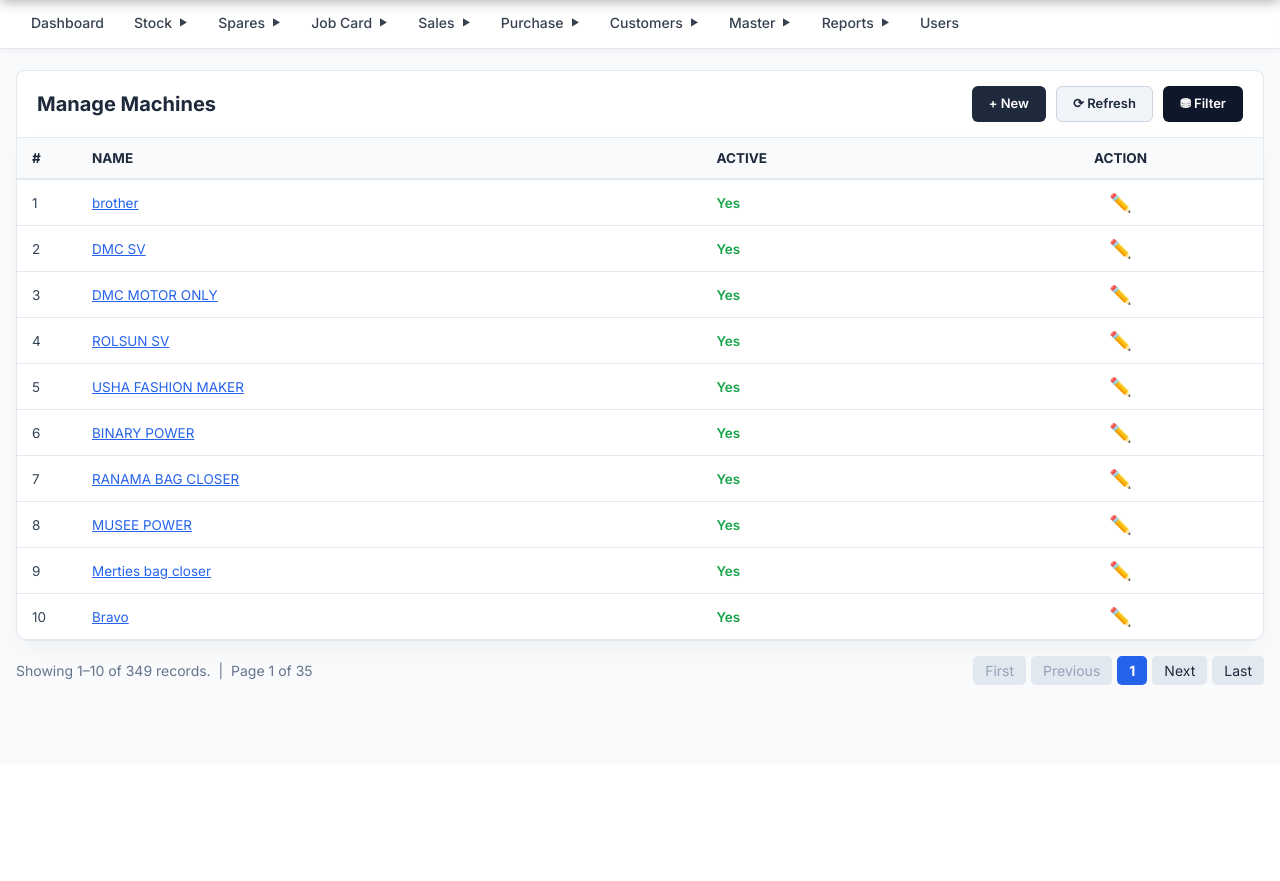
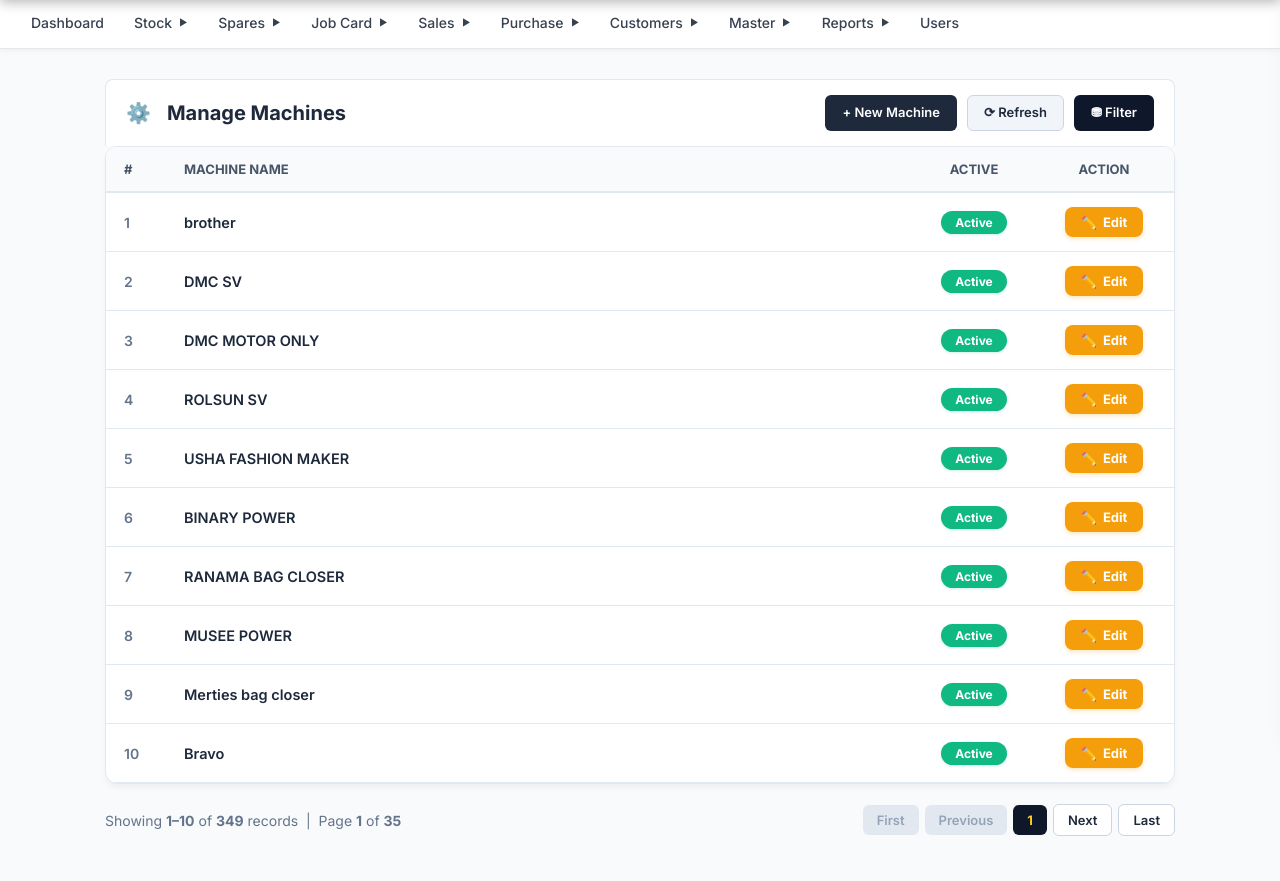
Before and after one commit to harivdev/sundermachines, a PHP site: page /Sunder_billing_new/machine/list_machine.php in a window 1280 px wide. Shown: the part 56-937 px from the top of the page. Before the commit the page ends 741 px from the top, so only its background shows below. Run offline with PHP 8.4, Linux system fonts and the light colour scheme; a user stored in the database is signed in; data comes from the database, SQL or seed files in the repository; some libraries are stand-ins or nearby versions.

Commit message:
Update Active badges and Edit action buttons on machine/list_machine.php to match reference design

```diff
--- a/machine/list_machine.php
+++ b/machine/list_machine.php
@@ -37,227 +37,80 @@ unset($queryParams['page']);
 $queryString = http_build_query($queryParams);
 ?>
 
-<div class="erp-container">
-
-    <!-- HEADER -->
-    <div class="erp-header-bar">
-        <div class="erp-header-title">Manage Machines</div>
-
-        <div class="erp-header-actions">
-            <a href="add_machine.php" class="btn-erp btn-erp-new">+ New</a>
-            <button onclick="location.reload()" class="btn-erp btn-erp-secondary">⟳ Refresh</button>
-            <button onclick="openFilter()" class="btn-erp btn-erp-primary">⛃ Filter</button>
-        </div>
-    </div>
-
-    <!-- TABLE -->
-    <div class="erp-table-box">
-        <table class="erp-table">
-            <thead>
-                <tr>
-                    <th style="width: 60px;">#</th>
-                    <th>Name</th>
-                    <th>Active</th>
-                    <th style="text-align:center;">Action</th>
-                </tr>
-            </thead>
-
-            <tbody>
-                <?php
-                if ($totalRows > 0) {
-                    $i = $offset + 1;
-                    while ($row = mysqli_fetch_assoc($res)) {
-                        ?>
-                        <tr>
-                            <td><?= $i++ ?></td>
-
-                            <td>
-                                <a href="edit_machine.php?id=<?= $row['id'] ?>" class="link">
-                                    <?= htmlspecialchars($row['machineName']) ?>
-                                </a>
-                            </td>
-
-                            <td>
-                                <?= $row['active'] ? '<span class="yes">Yes</span>' : '<span class="no">No</span>' ?>
-                            </td>
-
-                            <td style="text-align:center;">
-                                <a href="edit_machine.php?id=<?= $row['id'] ?>" class="edit-btn">✏️</a>
-                            </td>
-                        </tr>
-                    <?php }
-                } else { ?>
-                    <tr>
-                        <td colspan="4" class="no-data">No Data Found</td>
-                    </tr>
-                <?php } ?>
-            </tbody>
-        </table>
-    </div>
-
-    <!-- PAGINATION -->
-    <div class="pagination" style="display:flex; justify-content:space-between; align-items:center; margin-top:15px; font-size:14px; color:#64748b;">
-        <div>
-            <?php
-            $startRecord = $totalRows > 0 ? $offset + 1 : 0;
-            $endRecord = min($offset + $limit, $totalRows);
-            ?>
-            Showing <?= $startRecord ?>–<?= $endRecord ?> of <?= $totalRows ?> records. &nbsp;|&nbsp; Page <?= $page ?> of <?= $totalPages ?>
-        </div>
-
-        <div style="display:flex; gap:5px; align-items:center;">
-            <?php if ($page <= 1): ?>
-                <span style="padding:6px 12px; background:#e2e8f0; border-radius:5px; color:#94a3b8; cursor:not-allowed;">First</span>
-                <span style="padding:6px 12px; background:#e2e8f0; border-radius:5px; color:#94a3b8; cursor:not-allowed;">Previous</span>
-            <?php else: ?>
-                <a href="?<?= $queryString ? $queryString . '&' : '' ?>page=1" style="padding:6px 12px; background:#e2e8f0; border-radius:5px; text-decoration:none; color:#1e293b;">First</a>
-                <a href="?<?= $queryString ? $queryString . '&' : '' ?>page=<?= $page - 1 ?>" style="padding:6px 12px; background:#e2e8f0; border-radius:5px; text-decoration:none; color:#1e293b;">Previous</a>
-            <?php endif; ?>
-
-            <a style="padding:6px 12px; background:#2563eb; color:#fff; border-radius:5px; text-decoration:none; font-weight:bold;"><?= $page ?></a>
-
-            <?php if ($page >= $totalPages): ?>
-                <span style="padding:6px 12px; background:#e2e8f0; border-radius:5px; color:#94a3b8; cursor:not-allowed;">Next</span>
-                <span style="padding:6px 12px; background:#e2e8f0; border-radius:5px; color:#94a3b8; cursor:not-allowed;">Last</span>
-            <?php else: ?>
-                <a href="?<?= $queryString ? $queryString . '&' : '' ?>page=<?= $page + 1 ?>" style="padding:6px 12px; background:#e2e8f0; border-radius:5px; text-decoration:none; color:#1e293b;">Next</a>
-                <a href="?<?= $queryString ? $queryString . '&' : '' ?>page=<?= $totalPages ?>" style="padding:6px 12px; background:#e2e8f0; border-radius:5px; text-decoration:none; color:#1e293b;">Last</a>
-            <?php endif; ?>
-        </div>
-    </div>
-
-</div>
-
-<!-- FILTER DRAWER -->
-<div id="filterDrawer" class="filter-drawer">
-    <h3>Filter</h3>
-
-    <form method="GET">
-
-        <label>Machine Name</label>
-        <input type="text" name="name" value="<?= $name ?>" class="input">
-
-        <br>
-
-        <button class="btn blue">Apply</button>
-        <a href="list_machine.php" class="btn yellow">Clear</a>
-        <button type="button" onclick="closeFilter()" class="btn gray">Cancel</button>
-
-    </form>
-</div>
-
-<div id="overlay" class="overlay" onclick="closeFilter()"></div>
-
 <style>
-    body {
-        background: #f1f5f9;
-        font-family: sans-serif;
+    .erp-container {
+        max-width: 1100px;
+        margin: 25px auto;
+        padding: 0 15px;
     }
 
-    .container {
-        width: 95%;
-        margin: auto;
-        background: #fff;
-        padding: 20px;
-        border-radius: 10px;
+    .badge-active {
+        background: #10b981;
+        color: #ffffff;
+        padding: 4px 14px;
+        border-radius: 20px;
+        font-size: 12px;
+        font-weight: 700;
+        display: inline-block;
+        box-shadow: 0 1px 3px rgba(16, 185, 129, 0.2);
     }
 
-    .header {
-        display: flex;
-        justify-content: space-between;
-        margin-bottom: 15px;
+    .badge-inactive {
+        background: #ef4444;
+        color: #ffffff;
+        padding: 4px 14px;
+        border-radius: 20px;
+        font-size: 12px;
+        font-weight: 700;
+        display: inline-block;
+        box-shadow: 0 1px 3px rgba(239, 68, 68, 0.2);
     }
 
-    .actions {
-        display: flex;
-        gap: 10px;
+    .btn-edit-action {
+        background: #f59e0b;
+        color: #ffffff;
+        padding: 7px 16px;
+        border-radius: 8px;
+        font-weight: 700;
+        font-size: 13px;
+        text-decoration: none;
+        display: inline-flex;
+        align-items: center;
+        gap: 6px;
+        transition: all 0.2s ease-in-out;
+        box-shadow: 0 2px 4px rgba(245, 158, 11, 0.25);
     }
 
-    .btn {
-        padding: 8px 14px;
-        border: none;
-        border-radius: 6px;
-        cursor: pointer;
-        color: #fff;
-        text-decoration: none;
+    .btn-edit-action:hover {
+        background: #d97706;
+        color: #ffffff;
+        transform: translateY(-1px);
+        box-shadow: 0 4px 8px rgba(217, 119, 6, 0.35);
     }
 
-    .green {
-        background: #10b981;
+    .machine-table-cell-link {
+        color: #1e293b;
+        font-weight: 600;
+        text-decoration: none;
+        transition: color 0.2s;
     }
 
-    .gray {
-        background: #64748b;
+    .machine-table-cell-link:hover {
+        color: #d97706;
     }
 
-    .blue {
-        background: #2563eb;
-    }
-
-    .yellow {
-        background: #f59e0b;
-    }
-
-    .table-box {
-        overflow: auto;
-    }
-
-    table {
-        width: 100%;
-        border-collapse: collapse;
-    }
-
-    th {
-        background: #f8fafc;
-        padding: 12px;
-        font-size: 12px;
-        text-transform: uppercase;
-        color: #64748b;
-    }
-
-    td {
-        padding: 14px;
-        border-bottom: 1px solid #e2e8f0;
-    }
-
-    .link {
-        color: #2563eb;
-        text-decoration: underline;
-    }
-
-    .yes {
-        color: #16a34a;
-        font-weight: 600;
-    }
-
-    .no {
-        color: #dc2626;
-        font-weight: 600;
-    }
-
-    .edit-btn {
-        font-size: 18px;
-        text-decoration: none;
-    }
-
-    .no-data {
-        text-align: center;
-        padding: 30px;
-        color: #64748b;
-    }
-
-    /* FILTER DRAWER */
+    /* FILTER DRAWER STYLING */
     .filter-drawer {
         position: fixed;
         top: 0;
-        right: -300px;
-        width: 280px;
+        right: -320px;
+        width: 300px;
         height: 100%;
-        background: #fff;
-        padding: 20px;
-        box-shadow: -5px 0 15px rgba(0, 0, 0, 0.2);
-        transition: 0.3s;
-        z-index: 1000;
+        background: #ffffff;
+        padding: 25px;
+        box-shadow: -5px 0 25px rgba(0, 0, 0, 0.15);
+        transition: right 0.3s ease-in-out;
+        z-index: 1050;
     }
 
     .filter-drawer.active {
@@ -270,22 +123,156 @@ $queryString = http_build_query($queryParams);
         left: 0;
         width: 100%;
         height: 100%;
-        background: rgba(0, 0, 0, 0.3);
+        background: rgba(15, 23, 42, 0.4);
+        backdrop-filter: blur(2px);
         display: none;
+        z-index: 1040;
     }
 
     .overlay.active {
         display: block;
     }
 
-    .input {
+    .filter-input {
         width: 100%;
-        padding: 10px;
-        border: 1px solid #ddd;
-        border-radius: 6px;
-        margin-bottom: 10px;
+        padding: 10px 12px;
+        border: 1.5px solid #cbd5e1;
+        border-radius: 8px;
+        font-size: 14px;
+        margin-top: 6px;
+        margin-bottom: 20px;
+        box-sizing: border-box;
+    }
+
+    .filter-input:focus {
+        outline: none;
+        border-color: #d97706;
     }
 </style>
+
+<div class="erp-container">
+
+    <!-- HEADER BAR -->
+    <div class="erp-header-bar">
+        <div class="erp-header-title">
+            <span style="margin-right: 8px;">⚙️</span>Manage Machines
+        </div>
+
+        <div class="erp-header-actions">
+            <a href="add_machine.php" class="btn-erp btn-erp-new">+ New Machine</a>
+            <button type="button" onclick="location.reload()" class="btn-erp btn-erp-secondary">⟳ Refresh</button>
+            <button type="button" onclick="openFilter()" class="btn-erp btn-erp-primary">⛃ Filter</button>
+        </div>
+    </div>
+
+    <!-- TABLE BOX -->
+    <div class="erp-table-box" style="overflow-x: auto; background: #fff; border-radius: 12px; border: 1px solid #e2e8f0; box-shadow: 0 4px 6px -1px rgba(0, 0, 0, 0.05);">
+        <table class="erp-table" style="width: 100%; border-collapse: collapse;">
+            <thead>
+                <tr style="background: #f8fafc; border-bottom: 2px solid #e2e8f0;">
+                    <th style="width: 60px; padding: 14px 18px; color: #475569; font-weight: 700; font-size: 13px; text-transform: uppercase;">#</th>
+                    <th style="padding: 14px 18px; color: #475569; font-weight: 700; font-size: 13px; text-transform: uppercase;">Machine Name</th>
+                    <th style="padding: 14px 18px; color: #475569; font-weight: 700; font-size: 13px; text-transform: uppercase; text-align: center; width: 120px;">Active</th>
+                    <th style="padding: 14px 18px; color: #475569; font-weight: 700; font-size: 13px; text-transform: uppercase; text-align: center; width: 140px;">Action</th>
+                </tr>
+            </thead>
+
+            <tbody>
+                <?php
+                if ($totalRows > 0) {
+                    $i = $offset + 1;
+                    while ($row = mysqli_fetch_assoc($res)) {
+                        $isActive = (ord($row['active'] ?? 1) == 1 || $row['active'] == 1);
+                        ?>
+                        <tr style="border-bottom: 1px solid #f1f5f9; transition: background 0.15s;" onmouseover="this.style.background='#fbfcfe'" onmouseout="this.style.background='white'">
+                            <td style="padding: 14px 18px; color: #64748b; font-size: 14px; font-weight: 600;"><?= $i++ ?></td>
+
+                            <td style="padding: 14px 18px; font-size: 14.5px;">
+                                <a href="edit_machine.php?id=<?= $row['id'] ?>" class="machine-table-cell-link">
+                                    <?= htmlspecialchars($row['machineName']) ?>
+                                </a>
+                            </td>
+
+                            <td style="padding: 14px 18px; text-align: center;">
+                                <?php if ($isActive): ?>
+                                    <span class="badge-active">Active</span>
+                                <?php else: ?>
+                                    <span class="badge-inactive">Inactive</span>
+                                <?php endif; ?>
+                            </td>
+
+                            <td style="padding: 14px 18px; text-align: center;">
+                                <a href="edit_machine.php?id=<?= $row['id'] ?>" class="btn-edit-action">
+                                    <span>✏️</span> Edit
+                                </a>
+                            </td>
+                        </tr>
+                    <?php }
+                } else { ?>
+                    <tr>
+                        <td colspan="4" style="text-align: center; padding: 40px; color: #64748b; font-size: 15px; font-weight: 500;">
+                            No Machines Found
+                        </td>
+                    </tr>
+                <?php } ?>
+            </tbody>
+        </table>
+    </div>
+
+    <!-- PAGINATION -->
+    <div class="pagination" style="display: flex; justify-content: space-between; align-items: center; margin-top: 20px; font-size: 14px; color: #64748b;">
+        <div>
+            <?php
+            $startRecord = $totalRows > 0 ? $offset + 1 : 0;
+            $endRecord = min($offset + $limit, $totalRows);
+            ?>
+            Showing <strong><?= $startRecord ?>–<?= $endRecord ?></strong> of <strong><?= $totalRows ?></strong> records &nbsp;|&nbsp; Page <strong><?= $page ?></strong> of <strong><?= $totalPages ?></strong>
+        </div>
+
+        <div style="display: flex; gap: 6px; align-items: center;">
+            <?php if ($page <= 1): ?>
+                <span style="padding: 7px 14px; background: #e2e8f0; border-radius: 6px; color: #94a3b8; cursor: not-allowed; font-weight: 600; font-size: 13px;">First</span>
+                <span style="padding: 7px 14px; background: #e2e8f0; border-radius: 6px; color: #94a3b8; cursor: not-allowed; font-weight: 600; font-size: 13px;">Previous</span>
+            <?php else: ?>
+                <a href="?<?= $queryString ? $queryString . '&' : '' ?>page=1" style="padding: 7px 14px; background: #ffffff; border: 1px solid #cbd5e1; border-radius: 6px; text-decoration: none; color: #1e293b; font-weight: 600; font-size: 13px;">First</a>
+                <a href="?<?= $queryString ? $queryString . '&' : '' ?>page=<?= $page - 1 ?>" style="padding: 7px 14px; background: #ffffff; border: 1px solid #cbd5e1; border-radius: 6px; text-decoration: none; color: #1e293b; font-weight: 600; font-size: 13px;">Previous</a>
+            <?php endif; ?>
+
+            <span style="padding: 7px 14px; background: #0f172a; color: #FDD017; border-radius: 6px; font-weight: 700; font-size: 13px;"><?= $page ?></span>
+
+            <?php if ($page >= $totalPages): ?>
+                <span style="padding: 7px 14px; background: #e2e8f0; border-radius: 6px; color: #94a3b8; cursor: not-allowed; font-weight: 600; font-size: 13px;">Next</span>
+                <span style="padding: 7px 14px; background: #e2e8f0; border-radius: 6px; color: #94a3b8; cursor: not-allowed; font-weight: 600; font-size: 13px;">Last</span>
+            <?php else: ?>
+                <a href="?<?= $queryString ? $queryString . '&' : '' ?>page=<?= $page + 1 ?>" style="padding: 7px 14px; background: #ffffff; border: 1px solid #cbd5e1; border-radius: 6px; text-decoration: none; color: #1e293b; font-weight: 600; font-size: 13px;">Next</a>
+                <a href="?<?= $queryString ? $queryString . '&' : '' ?>page=<?= $totalPages ?>" style="padding: 7px 14px; background: #ffffff; border: 1px solid #cbd5e1; border-radius: 6px; text-decoration: none; color: #1e293b; font-weight: 600; font-size: 13px;">Last</a>
+            <?php endif; ?>
+        </div>
+    </div>
+
+</div>
+
+<!-- FILTER DRAWER -->
+<div id="filterDrawer" class="filter-drawer">
+    <div style="display: flex; justify-content: space-between; align-items: center; margin-bottom: 20px; border-bottom: 1px solid #e2e8f0; padding-bottom: 12px;">
+        <h3 style="margin: 0; color: #0f172a; font-size: 17px; font-weight: 700;">Filter Machines</h3>
+        <button type="button" onclick="closeFilter()" style="background: none; border: none; font-size: 18px; cursor: pointer; color: #64748b;">✕</button>
+    </div>
+
+    <form method="GET">
+        <div style="margin-bottom: 15px;">
+            <label style="font-weight: 700; font-size: 13px; color: #334155;">Machine Name</label>
+            <input type="text" name="name" value="<?= htmlspecialchars($name) ?>" class="filter-input" placeholder="Search by name...">
+        </div>
+
+        <div style="display: flex; gap: 10px; margin-top: 25px;">
+            <button type="submit" style="flex: 1; background: #0f172a; color: #FDD017; border: none; padding: 10px; border-radius: 6px; font-weight: 700; cursor: pointer;">Apply Filter</button>
+            <a href="list_machine.php" style="background: #e2e8f0; color: #475569; padding: 10px 14px; border-radius: 6px; text-decoration: none; font-weight: 600; font-size: 13px;">Clear</a>
+        </div>
+    </form>
+</div>
+
+<div id="overlay" class="overlay" onclick="closeFilter()"></div>
 
 <script>
     function openFilter() {
```
